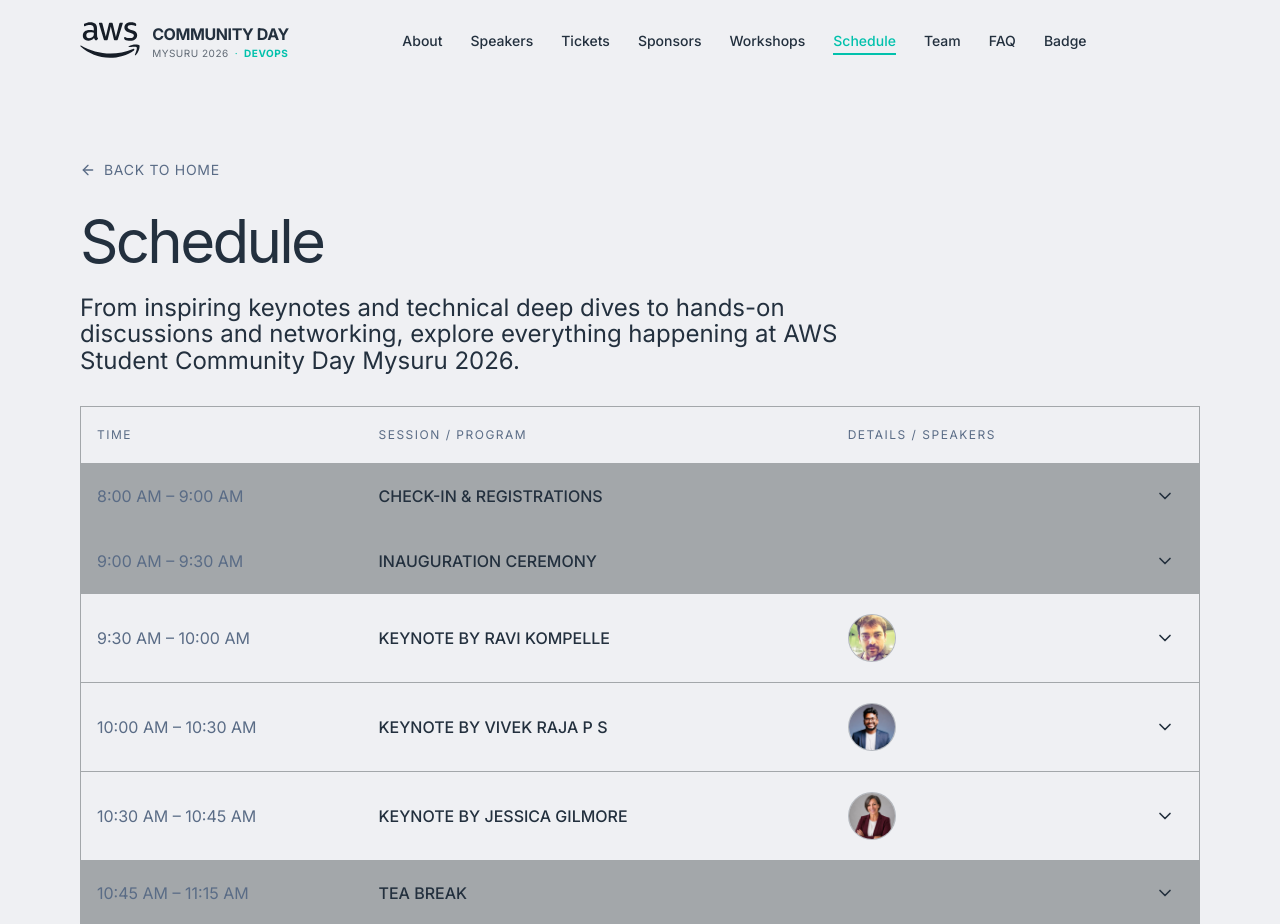
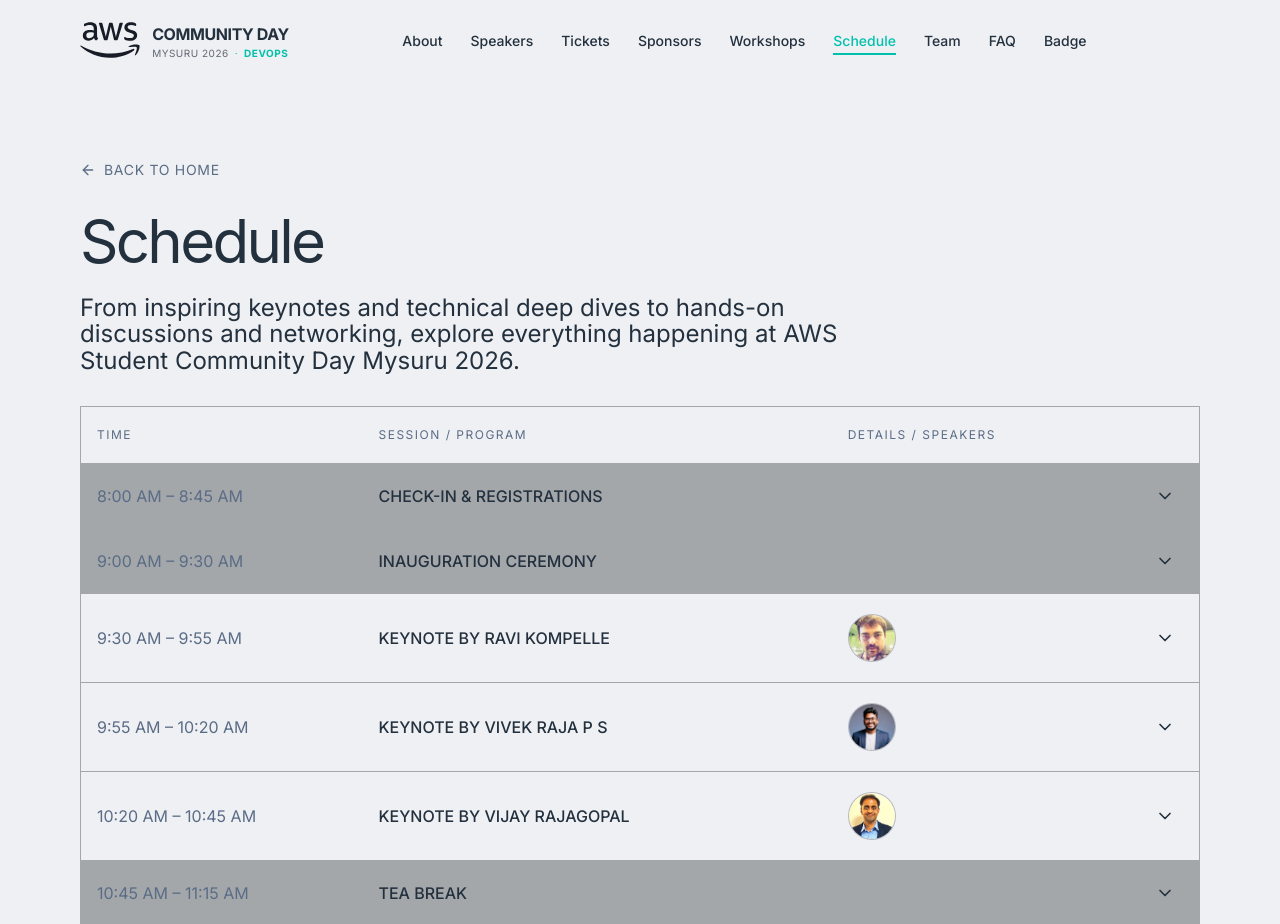
Before and after one commit to Ananyayk288/AWS-VVCE-Mysuru, a Next.js app: page /schedule in a window 1280 px wide. Shown: the top 924 px of the page. Built offline with nearby package versions, Linux system fonts and the light colour scheme.

Commit message:
Update schedule page registration time and keynote sessions

```diff
--- a/src/components/SchedulePage.tsx
+++ b/src/components/SchedulePage.tsx
@@ -75,10 +75,10 @@ export const SchedulePage: React.FC<SchedulePageProps> = ({ onNavigateHome }) =>
     {
       kind: 'simple',
       id: 'checkin',
-      time: '8:00 AM – 9:00 AM',
+      time: '8:00 AM – 8:45 AM',
       title: 'Check-in & Registrations',
       isBreak: true,
-      description: 'Check-in, badge collection, morning refreshments, and networking with fellow student builders, community leads, and sponsors.',
+      description: 'Check-in, badge collection, morning refreshments, and networking with fellow student builders, community leads, and sponsors. Registrations close promptly at 8:45 AM.',
     },
     {
       kind: 'simple',
@@ -91,7 +91,7 @@ export const SchedulePage: React.FC<SchedulePageProps> = ({ onNavigateHome }) =>
     {
       kind: 'simple',
       id: 'keynote-ravi',
-      time: '9:30 AM – 10:00 AM',
+      time: '9:30 AM – 9:55 AM',
       title: 'Keynote by Ravi Kompelle',
       description: 'Opening keynote by Ravi Kompelle exploring cloud transformation, career opportunities on AWS, and architecting resilient enterprise systems.',
       speakers: [
@@ -107,7 +107,7 @@ export const SchedulePage: React.FC<SchedulePageProps> = ({ onNavigateHome }) =>
     {
       kind: 'simple',
       id: 'keynote-vivek',
-      time: '10:00 AM – 10:30 AM',
+      time: '9:55 AM – 10:20 AM',
       title: 'Keynote by Vivek\u00A0Raja\u00A0P\u00A0S',
       description: 'Keynote session by Vivek Raja P S sharing deep insights on cloud architecture, AI innovations, and community building across the AWS ecosystem.',
       speakers: [
@@ -122,17 +122,17 @@ export const SchedulePage: React.FC<SchedulePageProps> = ({ onNavigateHome }) =>
     },
     {
       kind: 'simple',
-      id: 'keynote-jessica',
-      time: '10:30 AM – 10:45 AM',
-      title: 'Keynote by Jessica Gilmore',
-      description: 'Keynote address by Jessica Gilmore: Empowering Global Builders & Community Growth on AWS.',
+      id: 'keynote-vijay',
+      time: '10:20 AM – 10:45 AM',
+      title: 'Keynote by Vijay Rajagopal',
+      description: 'Keynote address by Vijay Rajagopal exploring enterprise conversational and agentic AI adoption, cloud transformation, and real-world deployment at scale.',
       speakers: [
         {
-          name: 'Jessica Gilmore',
-          role: 'Manager, Community Groups',
-          company: 'Amazon',
-          image: '/speakers/Jessica.jpg',
-          linkedin: 'https://www.linkedin.com/in/jessicagilmore1/',
+          name: 'Vijay Rajagopal',
+          role: 'Country Leader & Head of Business',
+          company: 'Nugget AI by Zomato (Eternal Group)',
+          image: '/speakers/vijay-rajagopal.jpg',
+          linkedin: 'https://www.linkedin.com/in/vijayrajagopal/',
         },
       ],
     },
```
